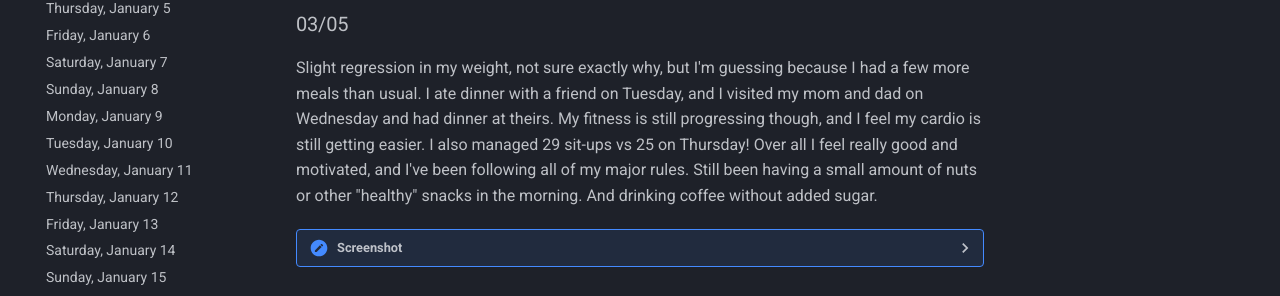
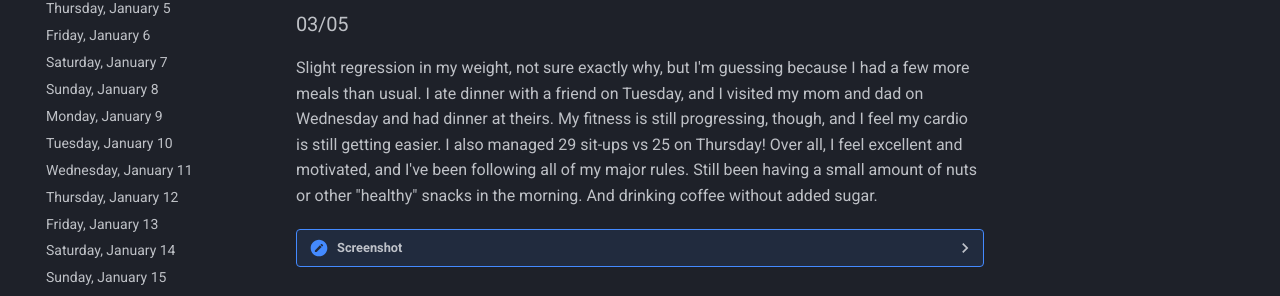
Before and after one commit to bris00/DFMA, an MkDocs documentation site: the page built from diary/Fitness Reports/2023 - week 09.md, in a window 1280 px wide. Shown: the part 435-731 px from the top of the page. Built offline with MkDocs 1.6.1 and Material for MkDocs 9.7.7, drawn with Linux system fonts in a browser that asks for light colours.

Commit message:
vault backup: 2023-03-05 15:10:50
Affected files:
diary/Fitness Reports/2023 - week 09.md

```diff
--- a/diary/Fitness Reports/2023 - week 09.md
+++ b/diary/Fitness Reports/2023 - week 09.md
@@ -7,7 +7,7 @@ I had plans for both Tuesday and Wednesday this week, so I did my workout on Mon
 </details>
 
 ### 03/05
-Slight regression in my weight, not sure exactly why, but I'm guessing because I had a few more meals than usual. I ate dinner with a friend on Tuesday, and I visited my mom and dad on Wednesday and had dinner at theirs. My fitness is still progressing though, and I feel my cardio is still getting easier. I also managed 29 sit-ups vs 25 on Thursday! Over all I feel really good and motivated, and I've been following all of my major rules. Still been having a small amount of nuts or other "healthy" snacks in the morning. And drinking coffee without added sugar.
+Slight regression in my weight, not sure exactly why, but I'm guessing because I had a few more meals than usual. I ate dinner with a friend on Tuesday, and I visited my mom and dad on Wednesday and had dinner at theirs. My fitness is still progressing, though, and I feel my cardio is still getting easier. I also managed 29 sit-ups vs 25 on Thursday! Over all, I feel excellent and motivated, and I've been following all of my major rules. Still been having a small amount of nuts or other "healthy" snacks in the morning. And drinking coffee without added sugar.
 
 <details>
 	<summary>Screenshot</summary>
```
